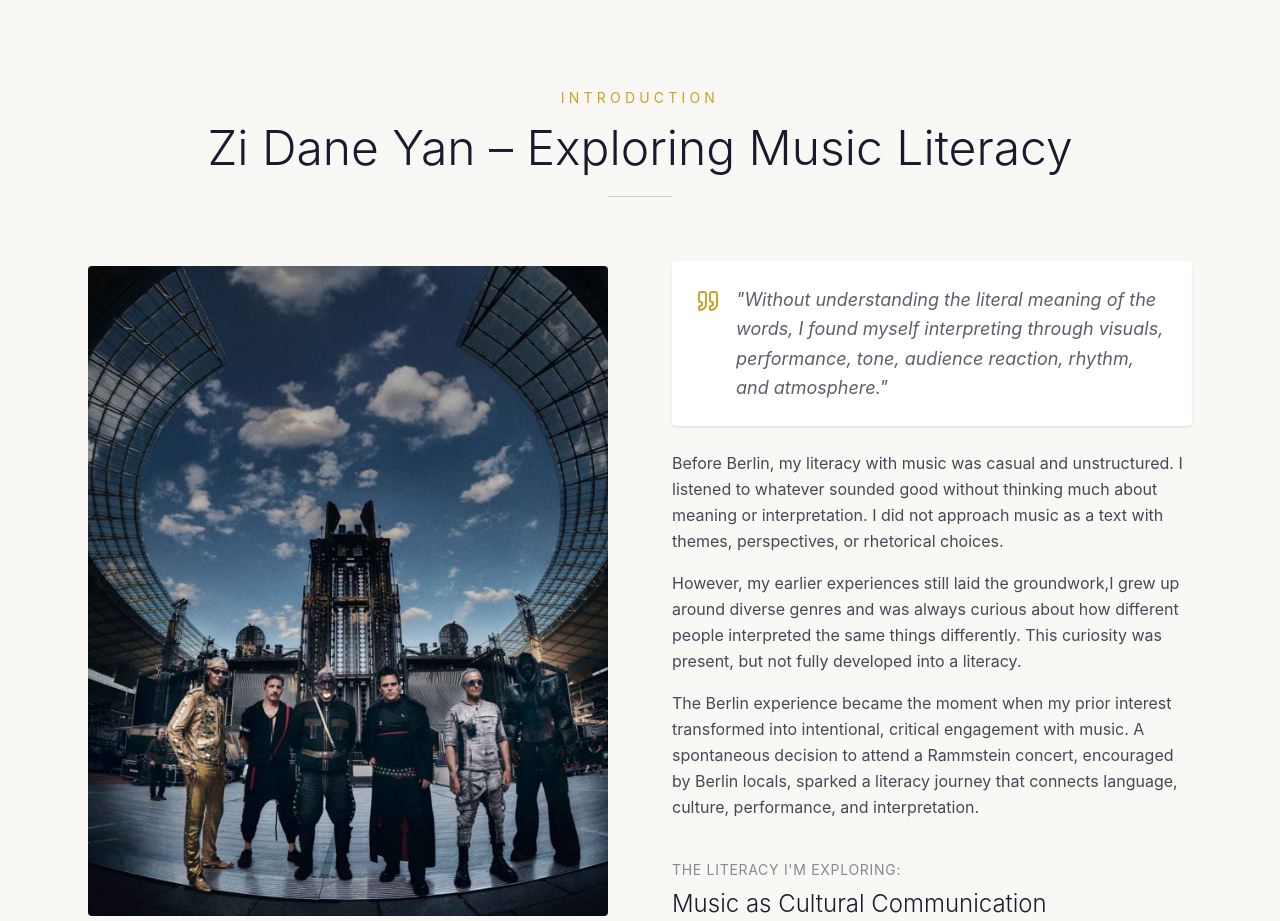
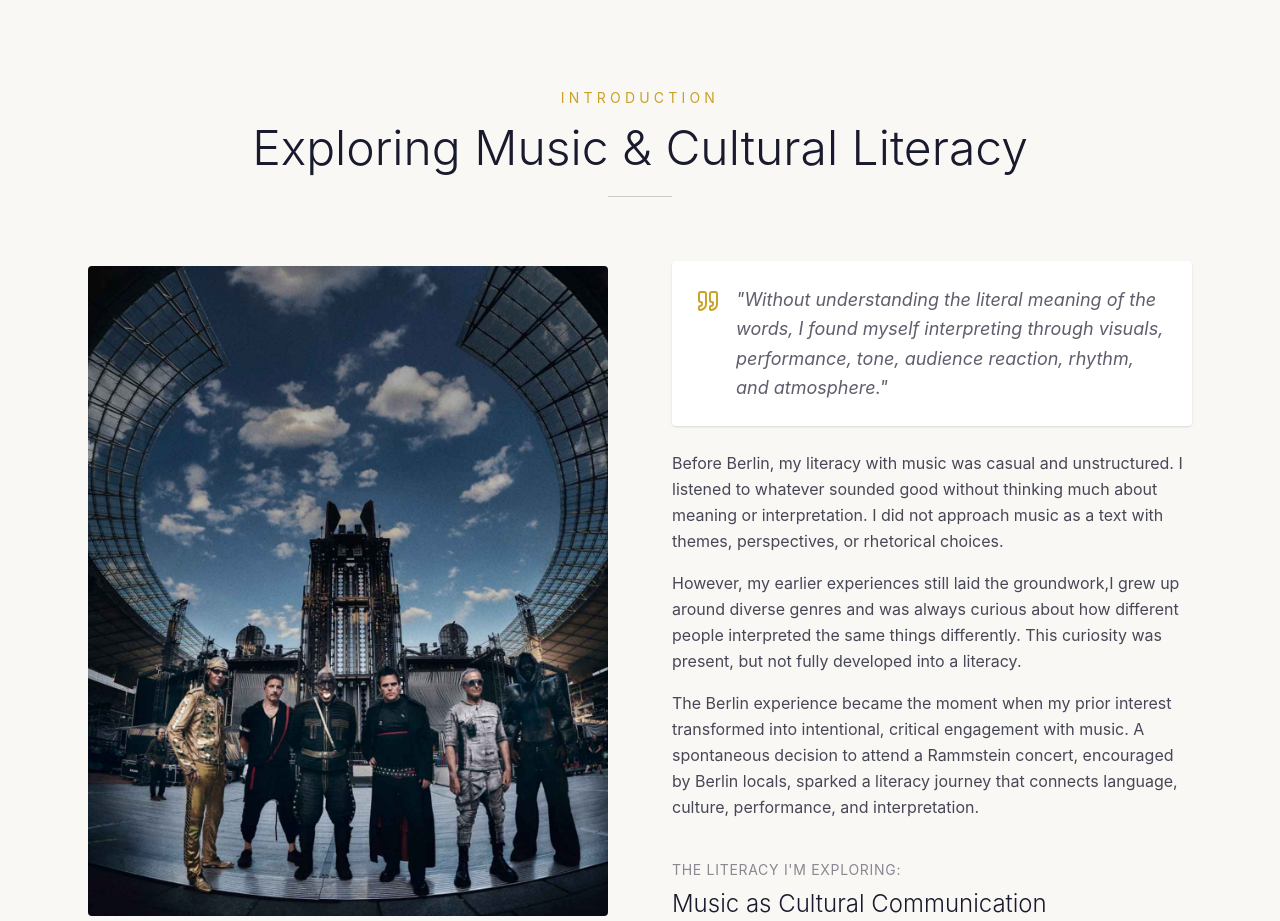
Before and after one commit to zdy718/CriticalLiteraryNarrativeDeepMap, a React (Vite) app: page / in a window 1280 px wide. Shown: the part 840-1761 px from the top of the page. Built offline with nearby package versions, Linux system fonts and the light colour scheme.

Commit message:
title shorter

```diff
--- a/src/components/Journey/AboutSection.jsx
+++ b/src/components/Journey/AboutSection.jsx
@@ -18,7 +18,7 @@ export default function AboutSection() {
             Introduction
           </p>
           <h2 className="text-3xl md:text-5xl font-light text-[#1a1a2e] mb-6">
-            Zi Dane Yan – Exploring Music Literacy
+            Exploring Music & Cultural Literacy
           </h2>
           <div className="w-16 h-px bg-[#1a1a2e]/20 mx-auto" />
         </motion.div>
```
